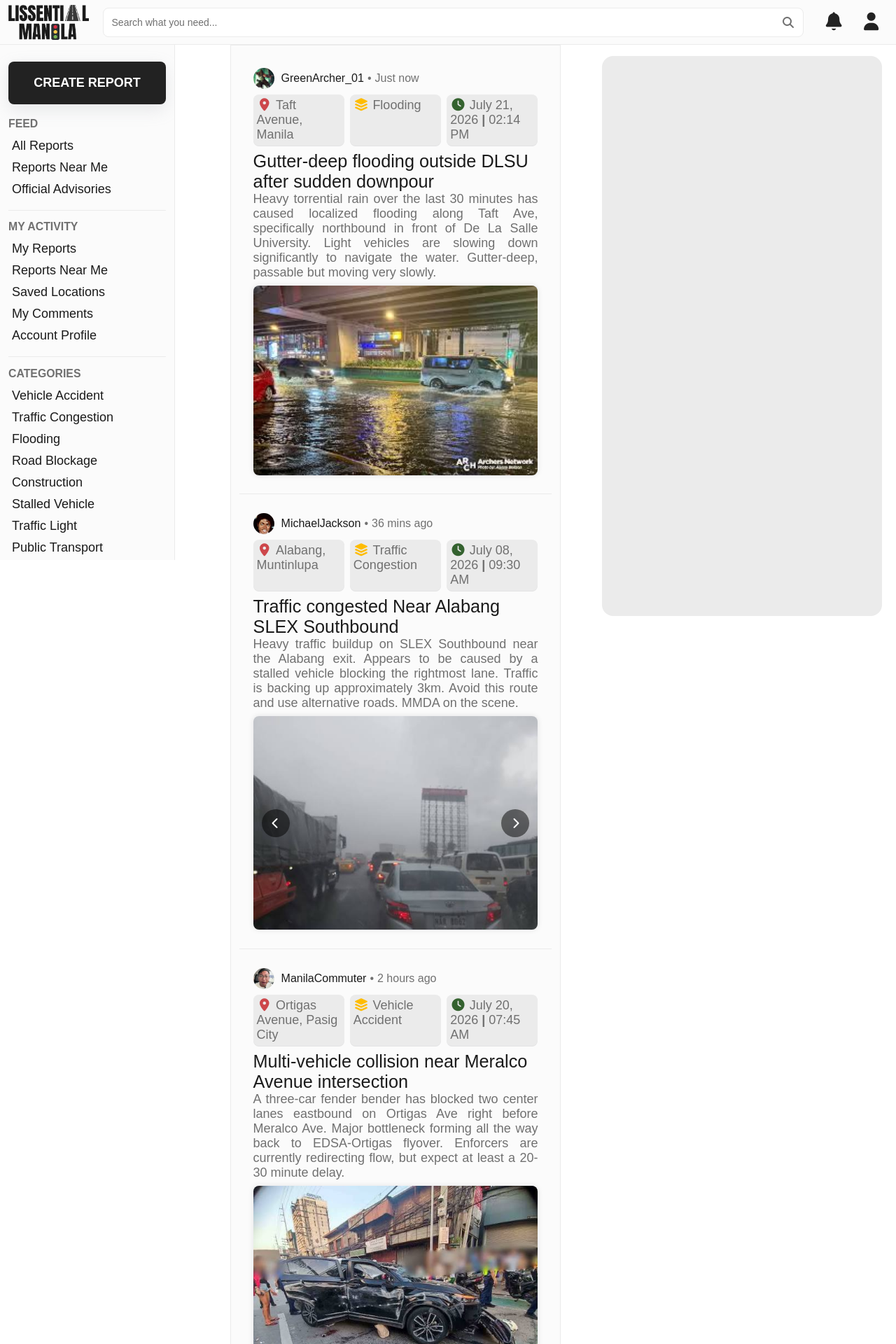
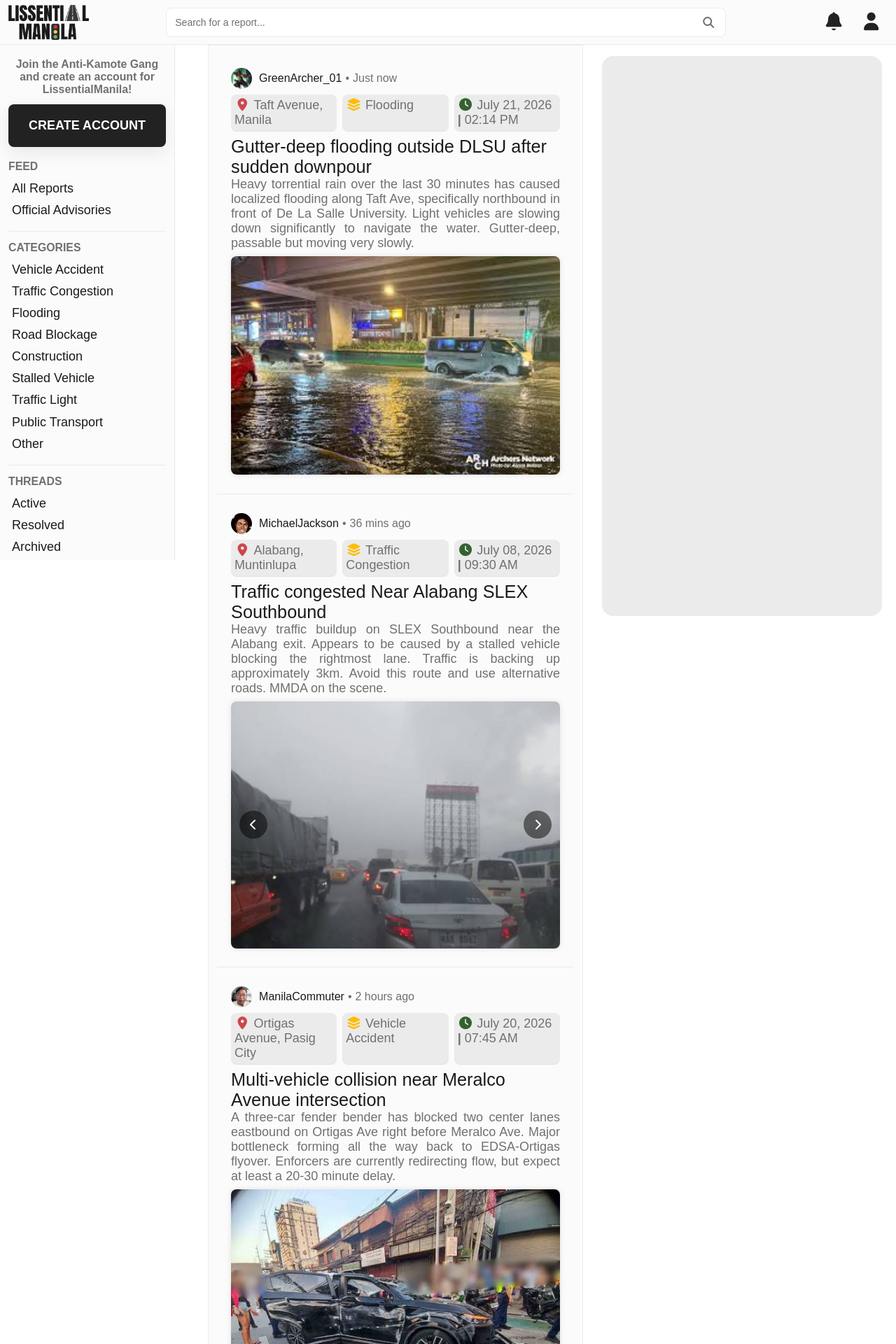
Before and after one commit to itzflorence/IT-PROG-LissentialManila, a PHP site: page / in a window 1280 px wide. Shown: the top 1920 px of the page at 70% size. Run offline with PHP 8.4, Linux system fonts and the light colour scheme; some libraries are stand-ins or nearby versions; some web fonts are replaced.

Commit message:
added dummy data SQL file and update various pages for improved user experience and functionality

```diff
--- a/index.php
+++ b/index.php
@@ -12,6 +12,12 @@
     <link rel="stylesheet" href="style/shared/post.css">
 
     <script src="pages/shared-js/media-carousel.js" defer></script>
+
+    <style>
+        .sidebar-intro {
+            text-align: center;
+        }
+    </style>
 </head>
 
 <body>
@@ -24,7 +30,7 @@
             </div>
 
             <div class="searchbar">
-                <input type="search" placeholder="Search what you need...">
+                <input type="search" placeholder="Search for a report...">
                 <i class="fa-solid fa-magnifying-glass"></i>
             </div>
 
@@ -40,28 +46,19 @@
         </header>
 
         <aside class="sidebar">
+            <div class="sidebar-options-wrapper">
+                <span class="sidebar-title sidebar-intro">Join the Anti-Kamote Gang and create an account for LissentialManila!</span>
+            </div>
+
             <div class="create-report">
-                <button>CREATE REPORT</button>
+                <button>CREATE ACCOUNT</button>
             </div>
 
             <div class="sidebar-options-wrapper">
                 <span class="sidebar-title">FEED</span>
                 <div class="sidebar-options">
-                    <a href="index.php">All Reports</a>
-                    <a href="#">Reports Near Me</a>
+                    <a href="user-home.php">All Reports</a>
                     <a href="#">Official Advisories</a>
-                </div>
-                <hr>
-            </div>
-
-            <div class="sidebar-options-wrapper">
-                <span class="sidebar-title">MY ACTIVITY</span>
-                <div class="sidebar-options">
-                    <a href="#">My Reports</a>
-                    <a href="#">Reports Near Me</a>
-                    <a href="#">Saved Locations</a>
-                    <a href="#">My Comments</a>
-                    <a href="#">Account Profile</a>
                 </div>
                 <hr>
             </div>
--- a/pages/admin/admin-manage-accounts.php
+++ b/pages/admin/admin-manage-accounts.php
@@ -26,7 +26,7 @@
         </div>
 
         <div class="searchbar">
-            <input type="search" placeholder="Search what you need...">
+            <input type="search" placeholder="Search for a report...">
             <i class="fa-solid fa-magnifying-glass"></i>
         </div>
 
--- a/pages/auth/login.php
+++ b/pages/auth/login.php
@@ -19,7 +19,7 @@
             <h2>Log in</h2>
         </div>
 
-        <form action="login_process.php" method="POST">
+        <form action="../user/user-home.php" method="POST">
             <div class="form-group">
                 <input type="text" id="login-username" name="username" placeholder="Username" required autocomplete="username">
             </div>
@@ -30,7 +30,7 @@
             </div>
 
             <div class="form-options">
-                <a href="#" class="forgot-link">Forget Password?</a>
+                <a href="#" class="forgot-link">Forgot Password?</a>
             </div>
 
             <button type="submit" class="auth-btn">Login</button>
--- a/pages/shared-js/media-carousel.js
+++ b/pages/shared-js/media-carousel.js
@@ -15,10 +15,18 @@ function initializeCarousels() {
 
     carousels.forEach(carousel => {
         const slides = carousel.querySelectorAll('.carousel-slide');
+        const buttons = carousel.querySelectorAll('.carousel-btn');
+
+        // Prevent arrow clicks from bubbling to the parent post link.
+        buttons.forEach(button => {
+            button.addEventListener('click', (event) => {
+                event.preventDefault();
+                event.stopPropagation();
+            });
+        });
 
         // If there is only 1 slide (or zero), hide the arrow controls
         if (slides.length <= 1) {
-            const buttons = carousel.querySelectorAll('.carousel-btn');
             buttons.forEach(btn => btn.classList.add('carousel-hidden'));
         }
     });
--- a/pages/user/user-create-report.php
+++ b/pages/user/user-create-report.php
@@ -28,7 +28,7 @@
         </div>
 
         <div class="searchbar">
-            <input type="search" placeholder="Search what you need...">
+            <input type="search" placeholder="Search for a report...">
             <i class="fa-solid fa-magnifying-glass"></i>
         </div>
 
@@ -109,7 +109,7 @@
         <form class="create-report-container" action="#" method="POST" enctype="multipart/form-data">
 
             <div class="form-header">
-                <input type="text" class="input-report-title" placeholder="Report Title" required>
+                <input type="text" class="input-report-title" placeholder="Report Title*" required>
                 <input type="text" class="input-report-desc" placeholder="Description (optional)">
             </div>
 
--- a/pages/user/user-edit-report.php
+++ b/pages/user/user-edit-report.php
@@ -28,7 +28,7 @@
         </div>
 
         <div class="searchbar">
-            <input type="search" placeholder="Search what you need...">
+            <input type="search" placeholder="Search for a report...">
             <i class="fa-solid fa-magnifying-glass"></i>
         </div>
 
--- a/pages/user/user-my-reports.php
+++ b/pages/user/user-my-reports.php
@@ -30,7 +30,7 @@
         </div>
 
         <div class="searchbar">
-            <input type="search" placeholder="Search what you need...">
+            <input type="search" placeholder="Search for a report...">
             <i class="fa-solid fa-magnifying-glass"></i>
         </div>
 
--- a/pages/user/user-report.php
+++ b/pages/user/user-report.php
@@ -24,7 +24,7 @@
             </div>
 
             <div class="searchbar">
-                <input type="search" placeholder="Search what you need...">
+                <input type="search" placeholder="Search for a report...">
                 <i class="fa-solid fa-magnifying-glass"></i>
             </div>
 
--- a/style/shared/auth.css
+++ b/style/shared/auth.css
@@ -4,7 +4,7 @@ body {
     min-height: 100vh;
     min-height: 100dvh;
     width: 100%;
-    background-image: url('../assets/backgrounds/auth_bg.png');
+    background-image: url('../../assets/backgrounds/auth_bg.png');
     background-size: cover;
     background-position: center;
     background-repeat: no-repeat;
--- a/style/shared/global.css
+++ b/style/shared/global.css
@@ -12,6 +12,7 @@
     --colorRed:     #cd474b;
     --colorYellow:  #febc01;
     --colorGreen:   #34622f;
+    --colorComplement: #000000;
 
     /* Responsive Spacing Scale */
     --space-xsmall: clamp(0.25rem, 0.2rem + 0.3vw, 0.5rem);   /* 4 → 8px */
--- a/style/shared/navbar.css
+++ b/style/shared/navbar.css
@@ -47,10 +47,11 @@
     position: relative;
     display: flex;
     align-items: center;
+    justify-content: center;
 }
 
 .searchbar input {
-    width: 100%;
+    width: 800px;
     padding: var(--space-small);
     padding-right: 40px;  /* Space for icon */
     /* SEARCHBAR design */
@@ -77,8 +78,8 @@
 }
 
 .searchbar i {
-    position: absolute;
-    right: 12px;
+    position: relative;
+    right: 35px;
     color: var(--color4);
     pointer-events: none;
 }
--- a/style/shared/post.css
+++ b/style/shared/post.css
@@ -78,6 +78,7 @@
     text-align-last: left;
     color: var(--color4);
 }
+
 /* ******************************************************** */
 /* post title and description */
 /* ******************************************************** */
@@ -148,12 +149,15 @@
     background: rgba(0, 0, 0, 0.5);
     color: white;
     border: none;
-    width: 40px; /* Clear sizing to center icons */
+    width: 40px;
+    /* Clear sizing to center icons */
     height: 40px;
     cursor: pointer;
-    font-size: 16px; /* Scales the icon scale cleanly */
+    font-size: 16px;
+    /* Scales the icon scale cleanly */
     border-radius: 50%;
-    display: flex; /* Centers the <i> tag layout */
+    display: flex;
+    /* Centers the <i> tag layout */
     justify-content: center;
     align-items: center;
     transition: 0.2s ease;
@@ -168,8 +172,13 @@
     transform: translateY(-50%) scale(0.95);
 }
 
-.carousel-btn.prev { left: 12px; }
-.carousel-btn.next { right: 12px; }
+.carousel-btn.prev {
+    left: 12px;
+}
+
+.carousel-btn.next {
+    right: 12px;
+}
 
 /* HIDE ARROWS WHEN THERE IS ONLY ONE MEDIA */
 .carousel-hidden {
@@ -188,7 +197,8 @@
     border-radius: 8px;
 }
 
-.post-buttons-left, .post-buttons-right {
+.post-buttons-left,
+.post-buttons-right {
     display: flex;
     flex-direction: row;
     gap: 5px;
@@ -199,10 +209,25 @@
     border: none;
 }
 
-.post-buttons-left button { background-color: var(--color4); box-shadow: rgba(17, 17, 26, 0.1) 0px 1px 0px; }
+.post-buttons-left button {
+    background-color: var(--color4);
+    box-shadow: rgba(17, 17, 26, 0.1) 0px 1px 0px;
+    transition: 0.1s ease-out;
+}
+
+.post-buttons-left button:hover {
+    background-color: color-mix(in srgb, var(--color4) 50%, var(--colorComplement) );
+    box-shadow: rgba(17, 17, 26, 0.25) 0px 4px 6px;
+    transform: translateY(-0.5px);
+}
+
 .post-buttons-right .verified {
     background-color: var(--colorRed);
     box-shadow: rgba(17, 17, 26, 0.1) 0px 1px 0px;
     font-style: italic;
 }
-.post-buttons-right .status { background-color: var(--colorBlue); box-shadow: rgba(17, 17, 26, 0.1) 0px 1px 0px;}
+
+.post-buttons-right .status {
+    background-color: var(--colorBlue);
+    box-shadow: rgba(17, 17, 26, 0.1) 0px 1px 0px;
+}
--- a/style/user/home.css
+++ b/style/user/home.css
@@ -24,7 +24,7 @@
 main {
     display: flex;
     flex-direction: column;
-    width: 75%;
+    width: 85%;
     background-color: var(--color2);
     border: 1px solid var(--color3);
     justify-content: center;
```
Also changed, not shown: database/dummy-data.sql (added, +117 -0 lines), pages/user/user-home.php (+28 -2 lines).
